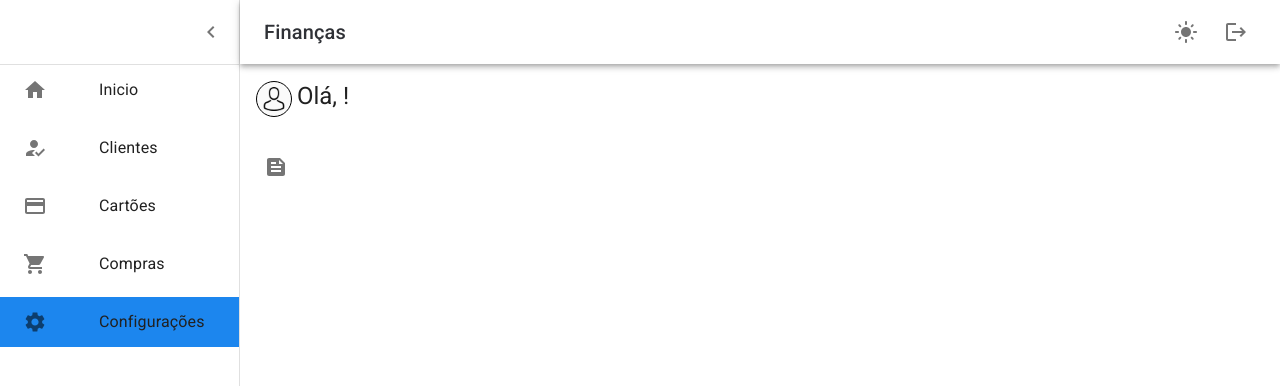
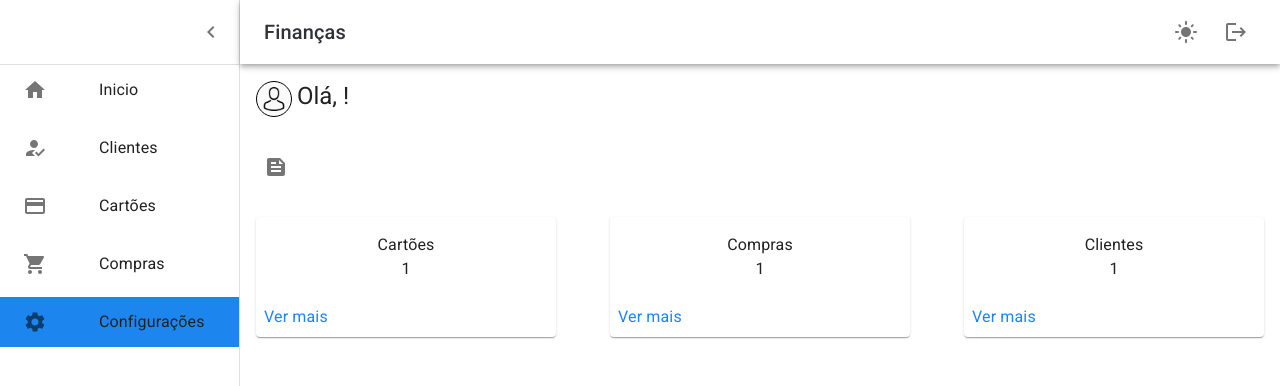
Before and after one commit to josimara-lima2/gerenciandoFinacas, a React (Create React App) app: page /settings in a window 1280 px wide. Shown: the top 386 px of the page. Built offline with nearby package versions, Linux system fonts and the light colour scheme; no server answers; sample sign-in values are in the browser's storage.

Commit message:
feat: add quantidades em settings

```diff
--- a/src/pages/Settings.tsx
+++ b/src/pages/Settings.tsx
@@ -5,21 +5,36 @@ import {
   Collapse,
   IconButton,
   Tooltip,
+  Card,
+  CardContent,
+  CardActions,
 } from '@mui/material';
 import { useEffect, useState } from 'react';
 import { useAppDispatch, useAppSelector } from 'store';
 import { UserLogadoSelector, fetchApiAuthMe } from 'store/reducers/userLogado';
 import FeedIcon from '@mui/icons-material/Feed';
+import { fetchApiPageCard, PageCardSelector } from 'store/reducers/pageCard';
+import { fetchApiPage, PageSelector } from 'store/reducers/pageClient';
+import { fetchApiPurchases, purchasesSelector } from 'store/reducers/compras';
+import { Link } from 'react-router-dom';
 import avatarImg from '../assets/images/avatar.png';
 
 export default function Settings() {
   const dispatch = useAppDispatch();
-
+  const { pageCard } = useAppSelector(PageCardSelector);
+  const { pageCliente } = useAppSelector(PageSelector);
+  const { pagePurchases } = useAppSelector(purchasesSelector);
   const { userLogado } = useAppSelector(UserLogadoSelector);
   const [open, setOpen] = useState(false);
 
+  const totalCard = pageCard.totalCount;
+  const totalCliente = pageCliente.totalCount;
+  const totalCompras = pagePurchases.totalCount;
   useEffect(() => {
     dispatch(fetchApiAuthMe());
+    dispatch(fetchApiPage(null));
+    dispatch(fetchApiPageCard(null));
+    dispatch(fetchApiPurchases(null));
   }, []);
 
   return (
@@ -52,6 +67,74 @@ export default function Settings() {
         <Typography>AvatarURL: {userLogado.avatarUrl}</Typography>
         <Typography>ID: {userLogado.id}</Typography>
       </Collapse>
+      <Box
+        sx={{
+          display: 'flex',
+
+          justifyContent: 'space-between',
+        }}
+      >
+        <Card sx={{ width: '300px' }}>
+          <CardContent
+            sx={{
+              display: 'flex',
+              flexDirection: 'column',
+              alignItems: 'center',
+            }}
+          >
+            <Typography>Cartões</Typography>
+            {totalCard}
+          </CardContent>
+          <CardActions>
+            <Link
+              style={{ textDecoration: 'none', color: '#1c83ff' }}
+              to="/credit-card"
+            >
+              Ver mais
+            </Link>
+          </CardActions>
+        </Card>
+        <Card sx={{ width: '300px' }}>
+          <CardContent
+            sx={{
+              display: 'flex',
+              flexDirection: 'column',
+              alignItems: 'center',
+            }}
+          >
+            <Typography>Compras</Typography>
+            {totalCompras}
+          </CardContent>
+          <CardActions>
+            <Link
+              style={{ textDecoration: 'none', color: '#1c83ff' }}
+              to="/purchases"
+            >
+              Ver mais
+            </Link>
+          </CardActions>
+        </Card>
+        <Card sx={{ width: '300px' }}>
+          <CardContent
+            sx={{
+              display: 'flex',
+              flexDirection: 'column',
+              alignItems: 'center',
+            }}
+          >
+            <Typography>Clientes</Typography>
+            {totalCliente}
+          </CardContent>
+          <CardActions>
+            <Link
+              style={{ textDecoration: 'none', color: '#1c83ff' }}
+              to="/clients"
+            >
+              Ver mais
+            </Link>
+          </CardActions>
+        </Card>
+      </Box>
     </Box>
   );
 }
--- a/src/store/reducers/compras.ts
+++ b/src/store/reducers/compras.ts
@@ -40,8 +40,8 @@ const initialState = {
 
 export const fetchApiPurchases = createAsyncThunk(
   'purchases?page=&limit=8/fetchApiPurchases',
-  async (page: number) => {
-    const url = `purchases?page=${page}&limit=8`;
+  async (page: number | null) => {
+    const url = page === null ? 'purchases' : `purchases?page=${page}&limit=8`;
     const response = await apiUser.get(url);
     return response.data;
   },
```
